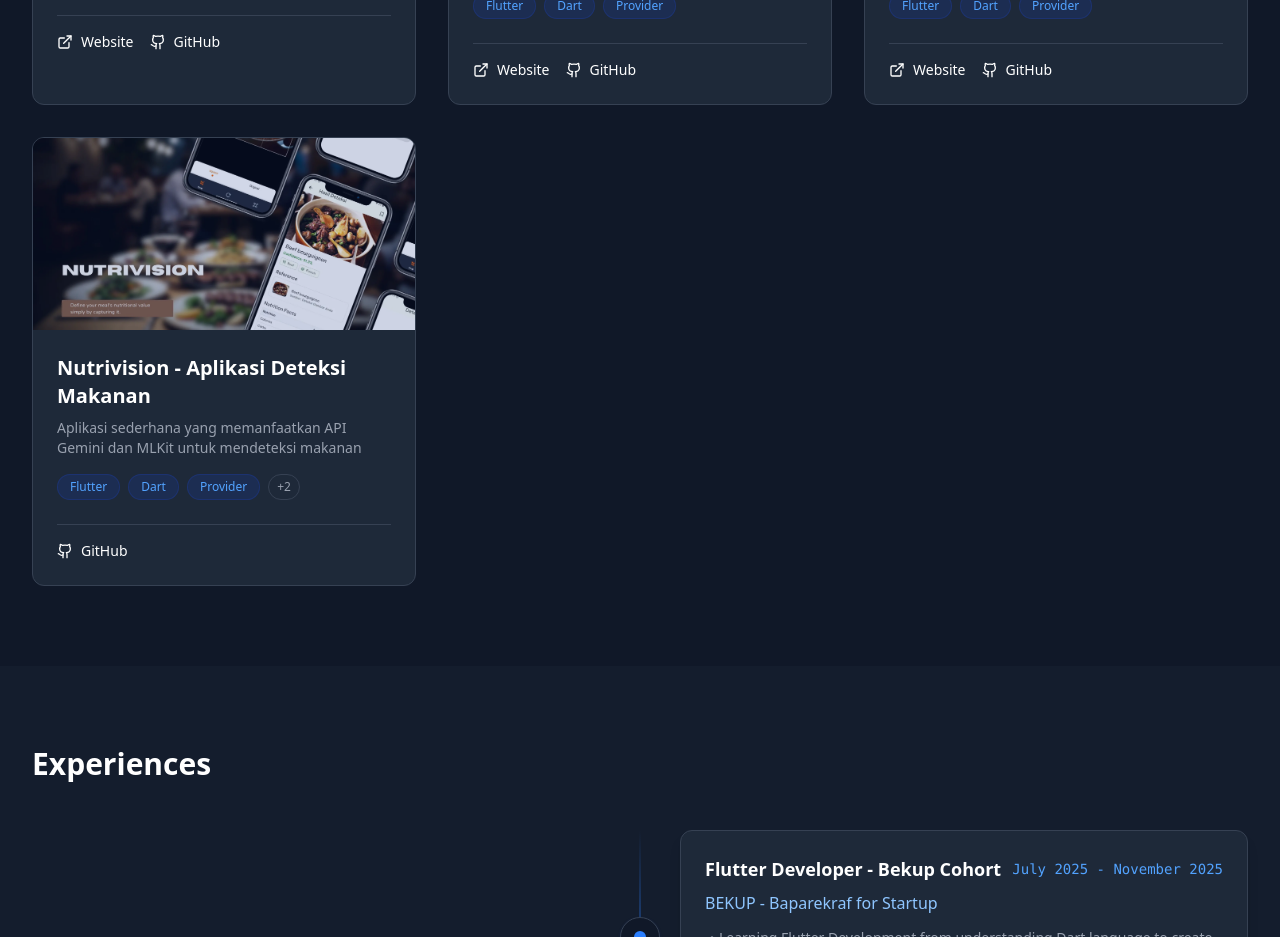
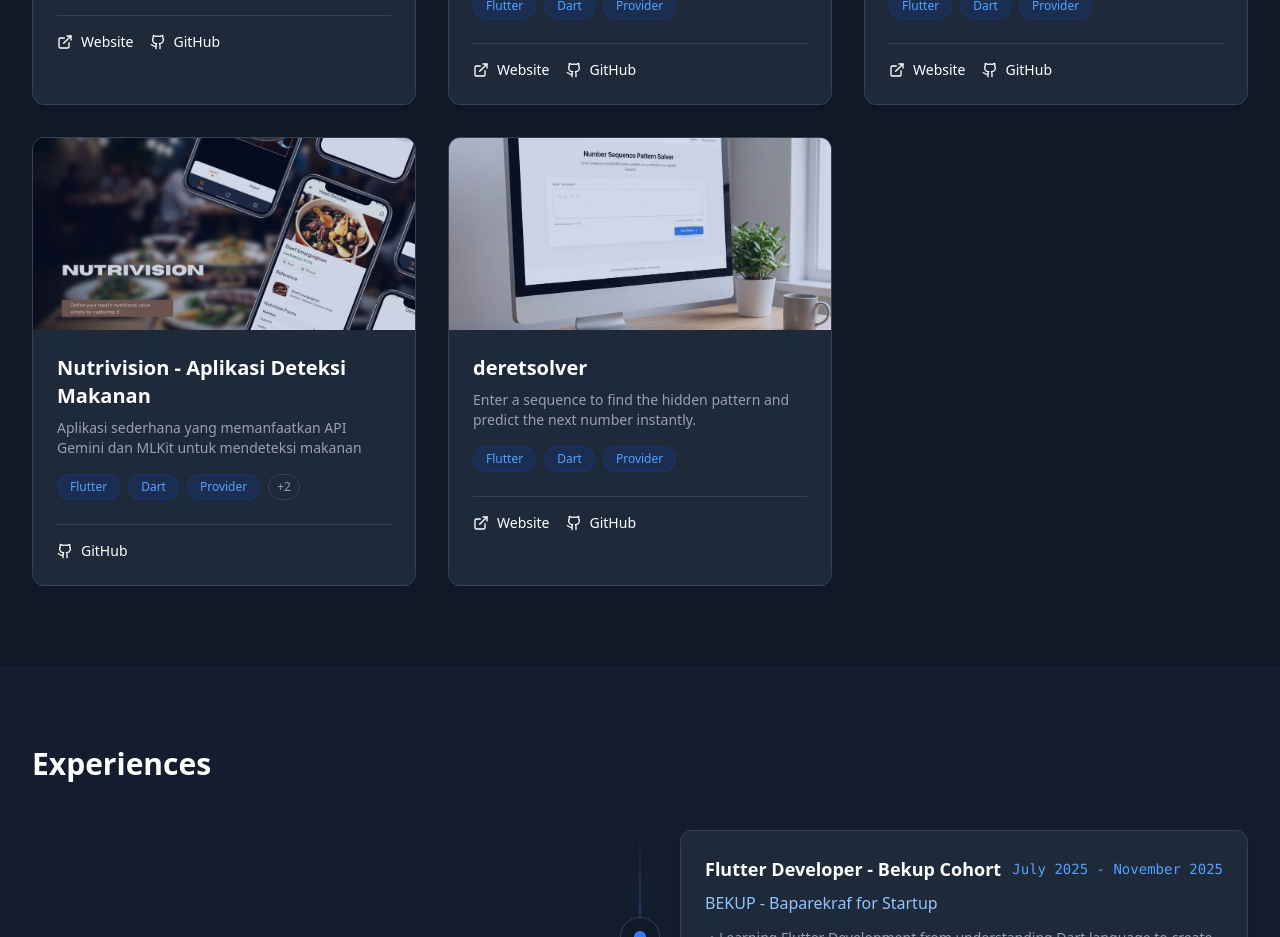
Before and after one commit to Andi-IM/vue-portfolio, a Vue app: page / in a window 1280 px wide. Shown: the part 1820-2757 px from the top of the page. Built offline with nearby package versions, Linux system fonts and the light colour scheme.

Commit message:
feat: Add Projects section component with project details modal and new project image.

```diff
--- a/src/components/ProjectsSection.vue
+++ b/src/components/ProjectsSection.vue
@@ -5,6 +5,7 @@ import marketMingleImg from '../images/market-mingle.webp'
 import lokapanduImg from '../images/lokapandu.webp'
 import culinaryCompassImg from '../images/culinary-compass.webp'
 import nutrivisionImg from '../images/nutrivision.webp'
+import deretsolverImg from '../images/deretsolver.webp'
 
 interface Project {
   title: string
@@ -76,6 +77,15 @@ const projects = [
     link: null,
     github: 'https://github.com/Andi-IM/meal_detection',
   },
+  {
+    title: 'deretsolver',
+    description: 'Enter a sequence to find the hidden pattern and predict the next number instantly.',
+    features: ['sequence prediction', 'pattern recognition', 'instant prediction'],
+    tags: ['Flutter', 'Dart', 'Provider'],
+    image: deretsolverImg,
+    link: 'https://deretsolver.web.app/',
+    github: 'https://github.com/Andi-IM/deretsolver',
+  }
 ]
 
 const openProject = (project: Project) => {
```
Also changed, not shown: src/images/deretsolver.webp (added).
